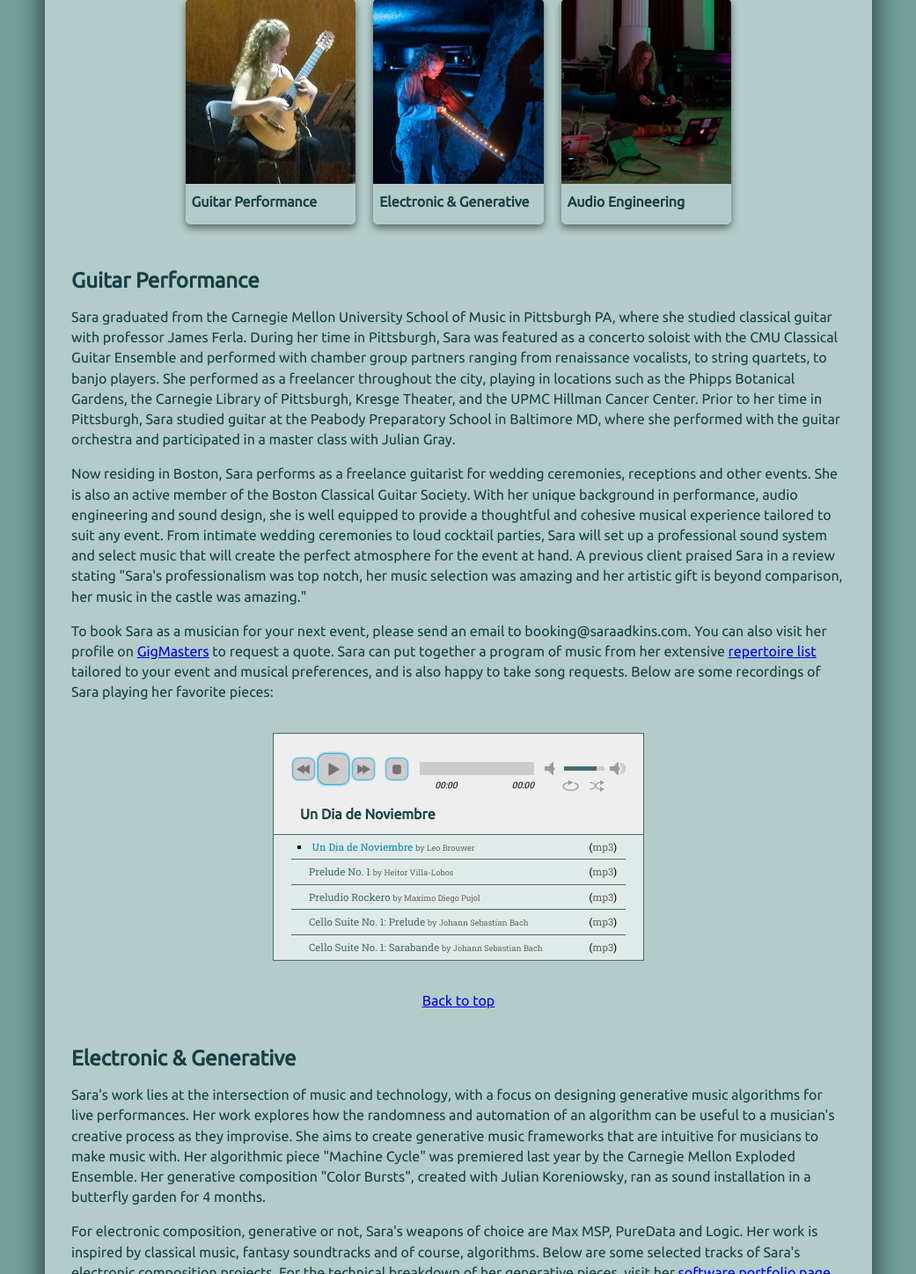
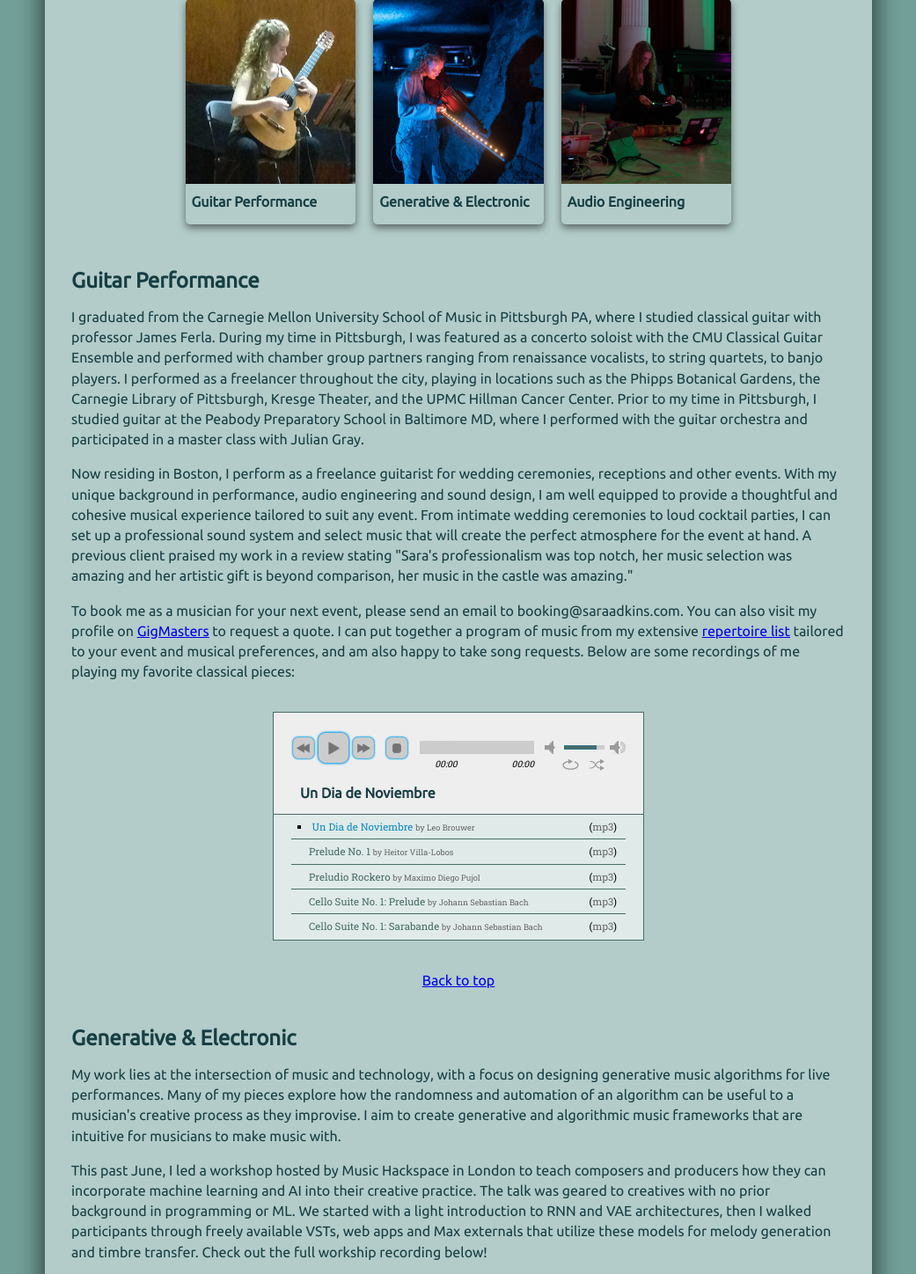
Before and after one commit to Satrat/saraadkins_dot_com, a PHP site: page /music in a window 1280 px wide. Shown: the part 279-1727 px from the top of the page at 88% size, without its empty margins (119-1160 px from the left). Run offline with PHP 8.4, Linux system fonts and the light colour scheme.

Commit message:
adding new projects

```diff
--- a/index.php
+++ b/index.php
@@ -47,7 +47,7 @@
             <img src="/Images/arrow2.gif" alt="bottom arrow icon">
         </div>
         <div id="description">
-            <h2>Musician, Sound Designer, Software Engineer.</h2>
+            <h2>Music Technologist, Engineer, Guitarist</h2>
         </div>
     </div>
 </body>
--- a/music_posts/0_guitar_performance.php
+++ b/music_posts/0_guitar_performance.php
@@ -8,26 +8,25 @@ $post->title = 'Guitar Performance';
 $post->name = 'guitar';
 $post->card = '/Images/guitar_performance.jpg';
 $post->content = '
-<p>Sara graduated from the Carnegie Mellon University School of Music in Pittsburgh PA, where she studied classical
-    guitar with professor James Ferla. During her time in Pittsburgh, Sara was featured as a concerto soloist with the
+<p>I graduated from the Carnegie Mellon University School of Music in Pittsburgh PA, where I studied classical
+    guitar with professor James Ferla. During my time in Pittsburgh, I was featured as a concerto soloist with the
     CMU Classical Guitar Ensemble and performed with chamber group partners ranging from renaissance vocalists, to
-    string quartets, to banjo players. She performed as a freelancer throughout the city, playing in locations such as
+    string quartets, to banjo players. I performed as a freelancer throughout the city, playing in locations such as
     the Phipps Botanical Gardens, the Carnegie Library of Pittsburgh, Kresge Theater, and the UPMC Hillman Cancer
-    Center. Prior to her time in Pittsburgh, Sara studied guitar at the Peabody Preparatory School in Baltimore MD,
-    where she performed with the guitar orchestra and participated in a master class with Julian Gray.</p>
-<p>Now residing in Boston, Sara performs as a freelance guitarist for wedding ceremonies, receptions and other events.
-    She is also an active member of the Boston Classical Guitar Society. With her unique background in performance,
-    audio engineering and sound design, she is well equipped to provide a thoughtful and cohesive musical experience
-    tailored to suit any event. From intimate wedding ceremonies to loud cocktail parties, Sara will set up a
-    professional sound system and select music that will create the perfect atmosphere for the event at hand. A previous
-    client praised Sara in a review stating "Sara\'s professionalism was top notch, her music selection was amazing and
+    Center. Prior to my time in Pittsburgh, I studied guitar at the Peabody Preparatory School in Baltimore MD,
+    where I performed with the guitar orchestra and participated in a master class with Julian Gray.</p>
+<p>Now residing in Boston, I perform as a freelance guitarist for wedding ceremonies, receptions and other events.
+    With my unique background in performance, audio engineering and sound design, I am well equipped to provide a
+    thoughtful and cohesive musical experience tailored to suit any event. From intimate wedding ceremonies to loud cocktail parties,
+    I can set up a professional sound system and select music that will create the perfect atmosphere for the event at hand. A previous
+    client praised my work in a review stating "Sara\'s professionalism was top notch, her music selection was amazing and
     her artistic gift is beyond comparison, her music in the castle was amazing."</p>
 
-<p>To book Sara as a musician for your next event, please send an email to booking@saraadkins.com. You can also visit
-    her profile on <a href="https://www.gigmasters.com/classical-guitar/sara-adkins" target="_blank">GigMasters</a> to request a quote.
-    Sara can put together a program of music from her extensive <a href="/docs/Repertoire List.pdf">repertoire list</a>
-    tailored to your event and musical preferences, and is also happy to take song requests. Below are some recordings
-    of Sara playing her favorite pieces:
+<p>To book me as a musician for your next event, please send an email to booking@saraadkins.com. You can also visit
+    my profile on <a href="https://www.gigmasters.com/classical-guitar/sara-adkins" target="_blank">GigMasters</a> to request a quote.
+    I can put together a program of music from my extensive <a href="/docs/Repertoire List.pdf">repertoire list</a>
+    tailored to your event and musical preferences, and am also happy to take song requests. Below are some recordings
+    of me playing my favorite classical pieces:
 </p>
 ';
 
--- a/music_posts/1_electronic.php
+++ b/music_posts/1_electronic.php
@@ -3,19 +3,32 @@
 include_once('./classes/music_post.php');
 
 $post = new MusicPost();
-$post->title = 'Electronic & Generative';
+$post->title = 'Generative & Electronic';
 $post->name = 'electronic';
 $post->card = '/Images/electronic_music.jpg';
 $post->content = '
-<p>Sara\'s work lies at the intersection of music and technology, with a focus on designing generative music
-algorithms for live performances. Her work explores how the randomness and automation of an algorithm can be useful
-to a musician\'s creative process as they improvise. She aims to create generative music frameworks that are
-intuitive for musicians to make music with.  Her algorithmic piece "Machine Cycle" was premiered last year by the
-Carnegie Mellon Exploded Ensemble. Her generative composition "Color Bursts", created with Julian Koreniowsky, ran
-as sound installation in a butterfly garden for 4 months.</p>
-<p>For electronic composition, generative or not, Sara\'s weapons of choice are Max MSP, PureData and Logic.  Her
-work is inspired by classical music, fantasy soundtracks and of course, algorithms. Below are some selected tracks
-of Sara\'s electronic composition projects. For the technical breakdown of her generative pieces, visit her
+<p>My work lies at the intersection of music and technology, with a focus on designing generative music
+algorithms for live performances. Many of my pieces explore how the randomness and automation of an algorithm can be useful
+to a musician\'s creative process as they improvise. I aim to create generative and algorithmic music frameworks that are
+intuitive for musicians to make music with. </p>
+<p>This past June, I led a workshop hosted by Music Hackspace in London to teach composers and producers how they can incorporate machine learning
+and AI into their creative practice. The talk was geared to creatives with no prior background in programming or ML. We started with a light
+introduction to RNN and VAE architectures, then I walked participants through freely available VSTs, web apps and Max externals that utilize
+these models for melody generation and timbre transfer. Check out the full workship recording below!</p>
+<center><iframe width="560" height="315" src="https://www.youtube.com/embed/dQfN4hL_YIk" title="YouTube video player" frameborder="0"
+  allow="accelerometer; autoplay; clipboard-write; encrypted-media; gyroscope; picture-in-picture" allowfullscreen></iframe></center>
+<p>When I first moved to London in September 2021, I attended a SuperCollider Live Coding Music workshop led by Shelly Knotts. I became inspired
+by this new way of making music, and loved the concept of projecting the music\'s source code as a visual during performance.
+Live coding seemed like a perfect interface for incorporating AI music algorithms, as much of the melody generation is done using pattern generators
+and other algorithmic composition techniques. I decided to use live coding as a framework for my Masters thesis, and am currently working on a
+model for generating loopable phrases for algorave performances. Aside from my thesis work, I\'ve worked on my own SuperCollider sets and have
+performed at Electronic Music Open Mic Nights around London. A recording of a set I did at The Crypt in Camberwell is included below.</p>
+<center><iframe width="560" height="315" src="https://www.youtube.com/embed/wLC_8c2yc7k" title="YouTube video player" frameborder="0"
+  allow="accelerometer; autoplay; clipboard-write; encrypted-media; gyroscope; picture-in-picture" allowfullscreen></iframe></center>
+<p>For electronic composition, generative or not, I use SuperCollider, Max MSP, PureData, Logic Pro X and Python. Below are some selected tracks
+from my electronic composition projects. My algorithmic piece "Machine Cycle" was premiered in 2018 by the
+Carnegie Mellon Exploded Ensemble. My generative composition "Color Bursts", created with Julian Koreniowsky, ran
+as sound installation in the Phipps Botanical butterfly garden for 4 months. For the technical breakdown of the generative pieces, check out my
 <a href="http://saraadkins.com/portfolio.html">software portfolio page</a>.</p>
 ';
 
--- a/music_posts/2_audio_engineering.php
+++ b/music_posts/2_audio_engineering.php
@@ -6,9 +6,9 @@ $post->title = 'Audio Engineering';
 $post->name = 'audio_engineering';
 $post->card = '/Images/generative_music.jpg';
 $post->content = '
-<p>During her time at Carnegie Mellon, Sara worked as a sound engineer in the Vladmir Recording Studio. She was
+<p>During my undergraduate degree at Carnegie Mellon, I worked as a sound engineer in the Vladmir Recording Studio. I was
 responsible for running recording sessions and mixing tracks for local Pittsburgh artists. Below are several samples
-of Sara\'s mixing and mastering work from a variety of genres. All tracks were edited using Pro Tools.</p>
+of my mixing and mastering work from a variety of genres. All tracks were recorded and edited using Pro Tools.</p>
 ';
 
 $post->playlist = Array();
```
Also changed, not shown: about.php (+27 -33 lines), project_posts/1_subharmonicon.php (added, +17 -0 lines), project_posts/2_sing_synth.php (added, +16 -0 lines), project_posts/5_eyegaze.php (added, +15 -0 lines), project_posts/6_nsynth.php (added, +16 -0 lines), Images/nsynth.jpg (added), project_posts/3_letsgo.php (renamed from project_posts/2_letsgo.php), project_posts/4_reverb.php (renamed from project_posts/3_reverb.php), project_posts/7_roborchestra.php (renamed from project_posts/1_roborchestra.php), project_posts/8_color_bursts.php (renamed from project_posts/5_color_bursts.php), project_posts/90_textures.php (renamed from project_posts/4_textures.php), project_posts/91_footpedal.php (renamed from project_posts/6_footpedal.php), project_posts/92_resume.php (renamed from project_posts/7_resume.php).
